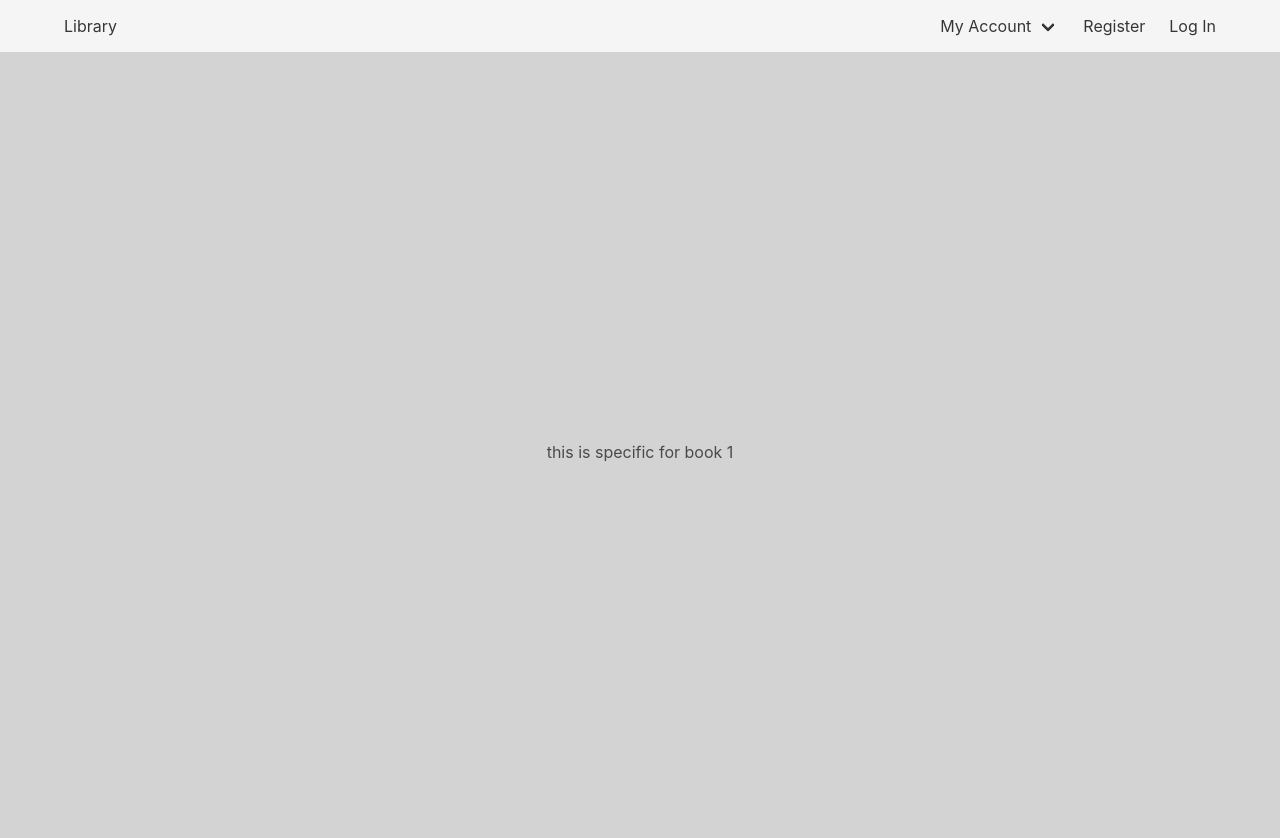
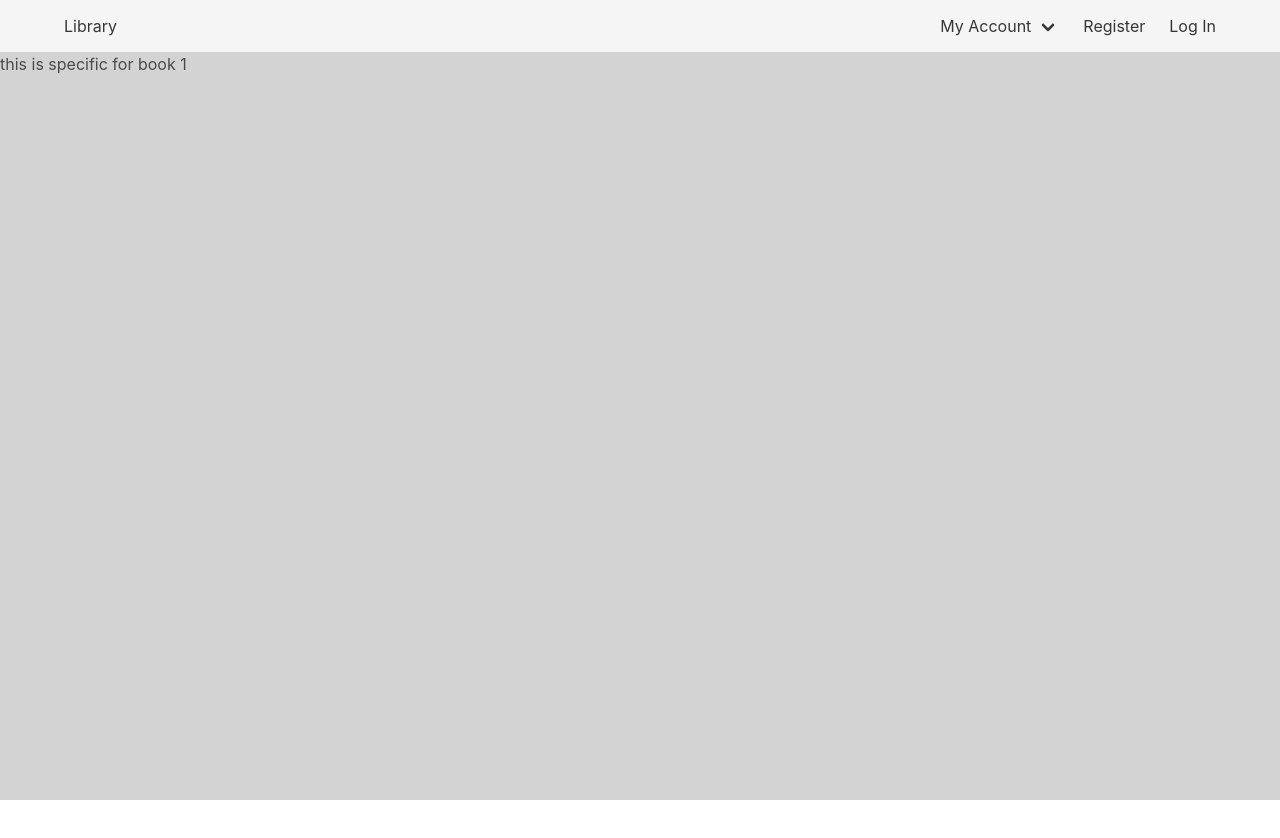
Before and after one commit to nielsdegroot789/schoolbib, a Nuxt app in the folder frontend/: page /book/1 in a window 1280 px wide. Shown: the top 838 px of the page. After the commit the page ends 800 px from the top, so only its background shows below. Built offline with nearby package versions, Linux system fonts and the light colour scheme.

Commit message:
get the correct data for specific pages

```diff
--- a/frontend/assets/sass/main.scss
+++ b/frontend/assets/sass/main.scss
@@ -2,4 +2,10 @@
 
 body {
   background-color: lightgrey;
+  background-repeat: repeat;
+  height: 100%;
 }
+
+html {
+  height: 100%;
+}
--- a/frontend/pages/book/_book.vue
+++ b/frontend/pages/book/_book.vue
@@ -1,5 +1,8 @@
 <template>
-  <div class="container">this is specific for book {{ bookId }}</div>
+  <div>
+    this is specific for book {{ bookId }}
+    {{ books[0] }}
+  </div>
 </template>
 
 <script>
@@ -7,48 +10,21 @@ export default {
   data() {
     return {
       bookId: 0,
+      bookData: [],
     };
   },
   computed: {
     books() {
-      return this.$store.state.books;
+      return this.$store.state.metaBooks.filter((obj) => {
+        return (obj.id = this.bookId);
+      });
     },
   },
   mounted() {
     this.bookId = this.$route.params.book;
   },
+  methods: {},
 };
 </script>
 
-<style>
-.container {
-  margin: 0 auto;
-  min-height: 100vh;
-  display: flex;
-  justify-content: center;
-  align-items: center;
-  text-align: center;
-}
-
-.title {
-  font-family: 'Quicksand', 'Source Sans Pro', -apple-system, BlinkMacSystemFont,
-    'Segoe UI', Roboto, 'Helvetica Neue', Arial, sans-serif;
-  display: block;
-  font-weight: 300;
-  font-size: 100px;
-  color: #35495e;
-  letter-spacing: 1px;
-}
-
-.subtitle {
-  font-weight: 300;
-  font-size: 42px;
-  color: #526488;
-  word-spacing: 5px;
-  padding-bottom: 15px;
-}
-
-.links {
-  padding-top: 15px;
-}
-</style>
+<style></style>
--- a/frontend/pages/book/index.vue
+++ b/frontend/pages/book/index.vue
@@ -1,15 +1,16 @@
 <template>
-  <div class="container">
+  <div class="setup">
+    <h1 class="crudHeader crudTitle">Manage Books</h1>
     <div>
       <div class="headerContainer bold">
         <span>title</span>
         <span>isbn</span>
-        <span>publishDate</span>
+        <span>publish Date</span>
         <span>rating</span>
-        <span>totalPages</span>
+        <span>total Pages</span>
         <span>sticker</span>
         <span>language</span>
-        <span>readingLevel</span>
+        <span>reading Level</span>
         <span>authors</span>
         <span>publishers</span>
         <span>categories</span>
@@ -46,41 +47,26 @@ export default {
     },
   },
   mounted() {
-    //   axios
-    //     .get('http://localhost:8080/')
-    //     .then((response) => (this.books = response.data));
-    // },
     this.$store.dispatch('getMetaBooks');
   },
 };
 </script>
 
 <style>
-.container {
-  margin: 0 auto;
-  min-height: 100vh;
-  display: flex;
-  justify-content: center;
-  align-items: center;
-  text-align: center;
-}
-
-.title {
+.crudTitle {
   font-family: 'Quicksand', 'Source Sans Pro', -apple-system, BlinkMacSystemFont,
     'Segoe UI', Roboto, 'Helvetica Neue', Arial, sans-serif;
   display: block;
   font-weight: 300;
-  font-size: 100px;
+  font-size: 35px;
   color: #35495e;
   letter-spacing: 1px;
 }
 
-.subtitle {
-  font-weight: 300;
-  font-size: 42px;
-  color: #526488;
-  word-spacing: 5px;
-  padding-bottom: 15px;
+.setup {
+  margin: 0 10%;
+  box-sizing: border-box;
+  height: 100%;
 }
 
 .links {
```
Also changed, not shown: 2 other files (tests, documents, lock files or other folders).
